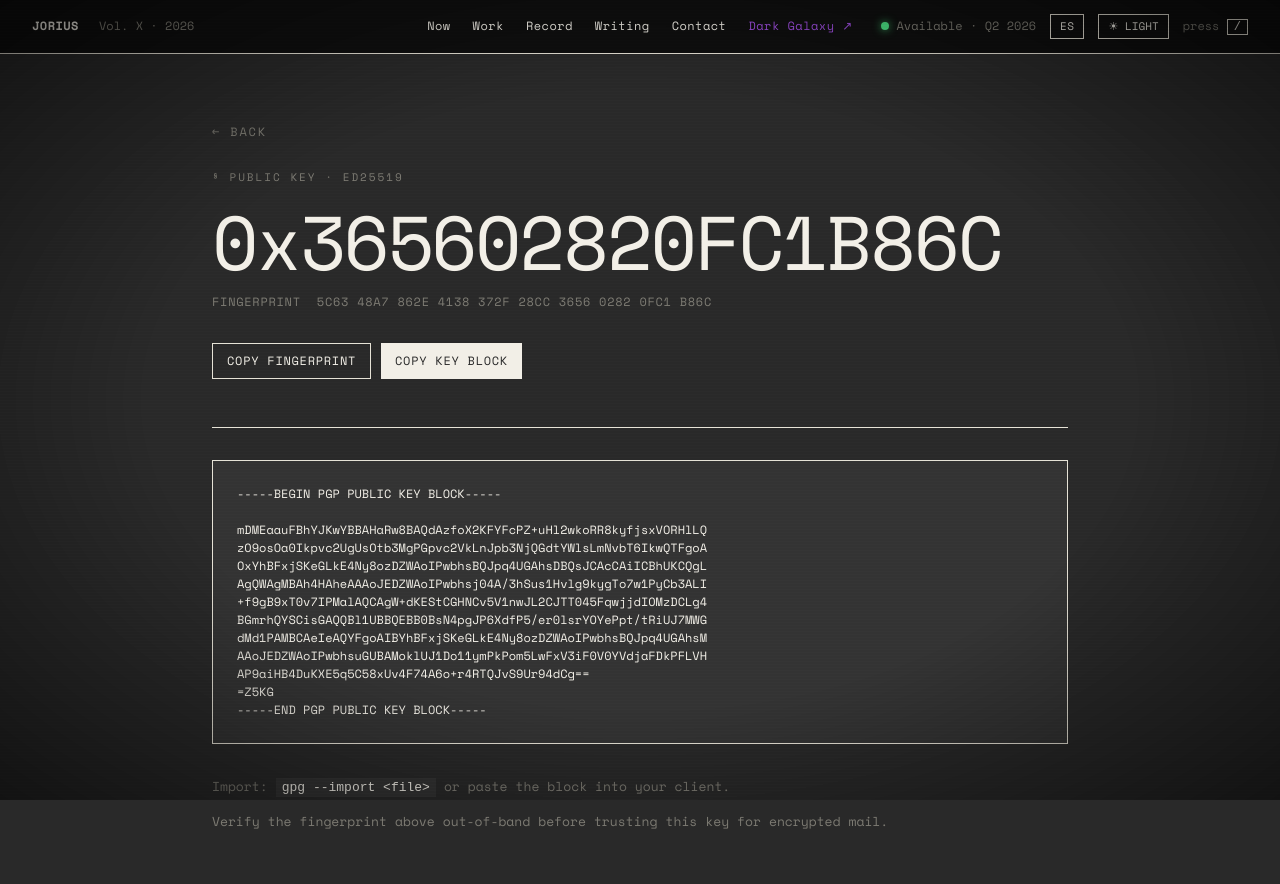
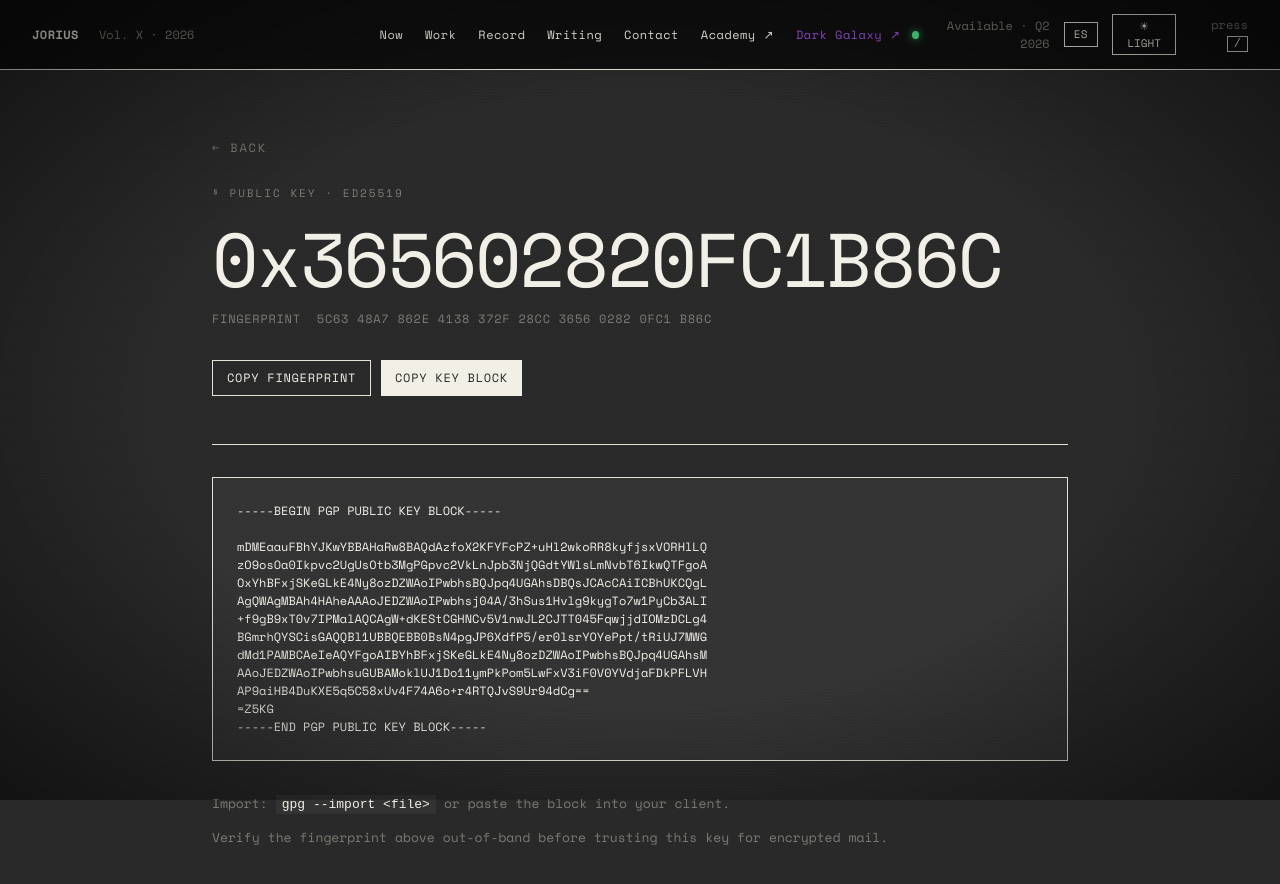
Before and after one commit to jorius/jorius.github.io, a React (Vite) app: page /pgp in a window 1280 px wide. Shown: the top 884 px of the page. Built offline with nearby package versions, Linux system fonts and the light colour scheme; a web font is replaced by a local one.

Commit message:
Add the Academy link to the top bar
The interview trainer lives at jorius.github.io/engineer-mentat-academy
as its own Pages project, so the site never pointed to it. A plain anchor
next to Dark Galaxy, in both the desktop nav and the mobile panel, makes
it reachable from the home page.

```diff
--- a/src/components/direction-b/BTopBar.tsx
+++ b/src/components/direction-b/BTopBar.tsx
@@ -6,6 +6,9 @@ import { FaBars, FaTimes } from 'react-icons/fa';
 
 // contexts
 import { useBTheme } from '../../contexts/ThemeContext';
+
+// data
+import { JORIUS } from '../../data/jorius';
 
 // hooks
 import { useScrollDirection } from '../../hooks/useScrollDirection';
@@ -73,6 +76,23 @@ export const BTopBar = (): React.ReactElement => {
       <Glitch trigger="hover">{t(`directionB.topbar.nav.${key}`)}</Glitch>
     </a>
   ));
+
+  const academyLink = (
+    <a
+      href={JORIUS.links.academy}
+      onClick={() => setMenuRequested(false)}
+      style={{
+        color: th.ink,
+        textDecoration: 'none',
+        letterSpacing: '0.04em',
+        padding: isMobile ? '12px 0' : 0,
+        fontSize: isMobile ? 14 : 12,
+        borderBottom: isMobile ? `1px solid ${th.sub}` : 'none',
+      }}
+    >
+      <Glitch trigger="hover">{t('directionB.topbar.nav.academy')} ↗</Glitch>
+    </a>
+  );
 
   const darkGalaxyLink = (
     <Link
@@ -187,6 +207,7 @@ export const BTopBar = (): React.ReactElement => {
         {!isMobile ? (
           <nav style={{ display: 'flex', gap: 22 }}>
             {navLinks}
+            {academyLink}
             {darkGalaxyLink}
           </nav>
         ) : null}
@@ -239,6 +260,7 @@ export const BTopBar = (): React.ReactElement => {
         >
           <nav style={{ display: 'flex', flexDirection: 'column' }}>
             {navLinks}
+            {academyLink}
             {darkGalaxyLink}
           </nav>
           <div
--- a/src/data/jorius.ts
+++ b/src/data/jorius.ts
@@ -47,6 +47,7 @@ export interface JoriusData {
     github: string;
     linkedin: string;
     stackoverflow: string;
+    academy: string;
   };
   experience: ExperienceEntry[];
   testimonials: TestimonialEntry[];
@@ -71,6 +72,7 @@ export const JORIUS: JoriusData = {
     github: 'https://github.com/jorius',
     linkedin: 'https://www.linkedin.com/in/jose-rios-4ab123163/',
     stackoverflow: 'https://es.stackoverflow.com/users/18771/jorius',
+    academy: 'https://jorius.github.io/engineer-mentat-academy/',
   },
   experience: [
     {
--- a/src/i18n/locales/en.json
+++ b/src/i18n/locales/en.json
@@ -247,6 +247,7 @@
         "index": "Index",
         "writing": "Writing",
         "contact": "Contact",
+        "academy": "Academy",
         "darkgalaxy": "Dark Galaxy"
       },
       "available": "Available",
--- a/src/i18n/locales/es.json
+++ b/src/i18n/locales/es.json
@@ -247,6 +247,7 @@
         "index": "Índice",
         "writing": "Escritos",
         "contact": "Contacto",
+        "academy": "Academia",
         "darkgalaxy": "Dark Galaxy"
       },
       "available": "Disponible",
```
